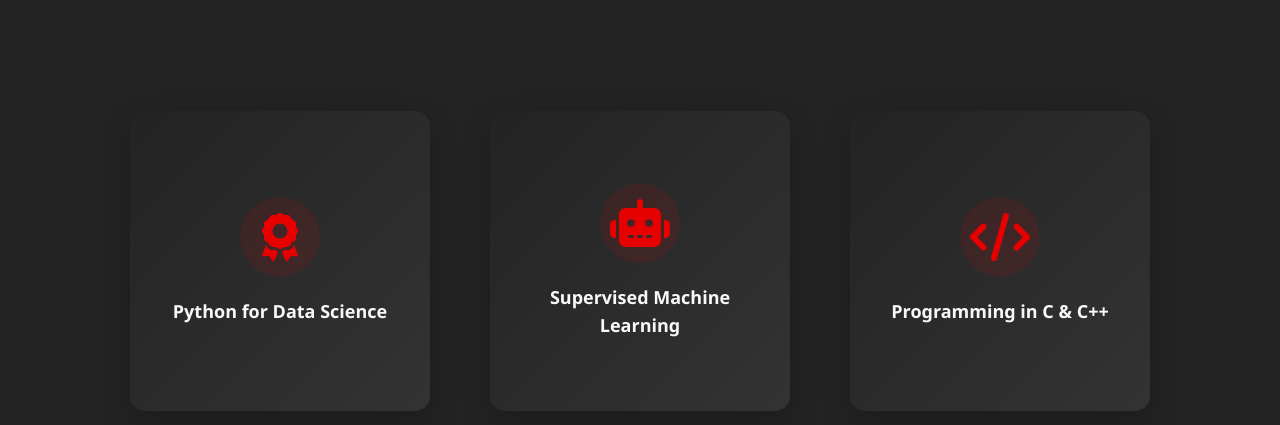
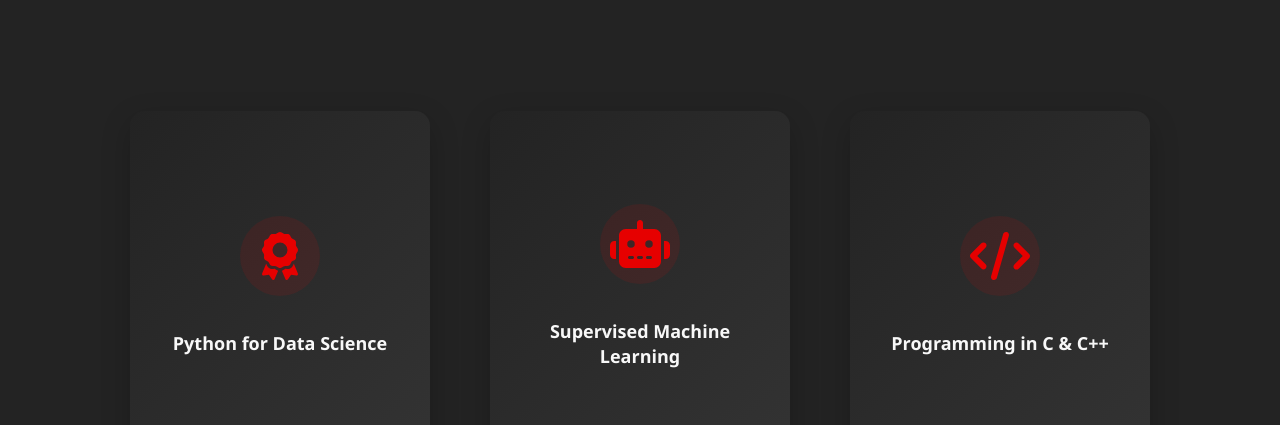
Before and after one commit to dhruv-shgal/Portfolio, a plain HTML site: page index.html in a window 1280 px wide. Shown: the part 5067-5492 px from the top of the page. Drawn offline with nearby package versions, Linux system fonts and the light colour scheme.

Commit message:
added portfolio section

```diff
--- a/assets/css/style.css
+++ b/assets/css/style.css
@@ -649,7 +649,7 @@ section:nth-of-type(odd) {
 
 .certificate-3d {
     width: 100%;
-    height: 300px;
+    height: 350px; /* Increased height to accommodate content */
     position: relative;
     transform-style: preserve-3d;
     transition: transform 0.8s;
@@ -672,6 +672,7 @@ section:nth-of-type(odd) {
     align-items: center;
     box-shadow: 0 10px 30px rgba(0,0,0,0.2);
     padding: 30px;
+    overflow: hidden; /* Prevent content overflow */
 }
 
 .certificate-3d-front {
@@ -705,20 +706,37 @@ section:nth-of-type(odd) {
 .certificate-3d-front h3 {
     font-size: 18px;
     text-align: center;
+    margin-top: 15px;
+    padding: 0 10px;
+    line-height: 1.4;
 }
 
 .certificate-back-content {
     text-align: center;
+    width: 100%;
+    height: 100%;
+    display: flex;
+    flex-direction: column;
+    justify-content: center;
+    padding: 0 10px;
 }
 
 .certificate-back-content h4 {
     font-size: 16px;
     margin-bottom: 15px;
+    line-height: 1.4;
 }
 
 .certificate-back-content p {
     font-size: 14px;
-    margin-bottom: 20px;
+    margin-bottom: 15px;
+    line-height: 1.4;
+    /* Add ellipsis for very long text */
+    display: -webkit-box;
+    -webkit-line-clamp: 4;
+    -webkit-box-orient: vertical;
+    overflow: hidden;
+    text-overflow: ellipsis;
 }
 
 .certificate-date {
@@ -884,6 +902,15 @@ section:nth-of-type(odd) {
     .leadership-logo {
         margin-right: 0;
         margin-bottom: var(--spacing-sm);
+    }
+
+    .certificates-container {
+        grid-template-columns: 1fr;
+        gap: 40px;
+    }
+
+    .certificate-3d {
+        height: 320px; /* Slightly shorter on mobile */
     }
 }
 
```
